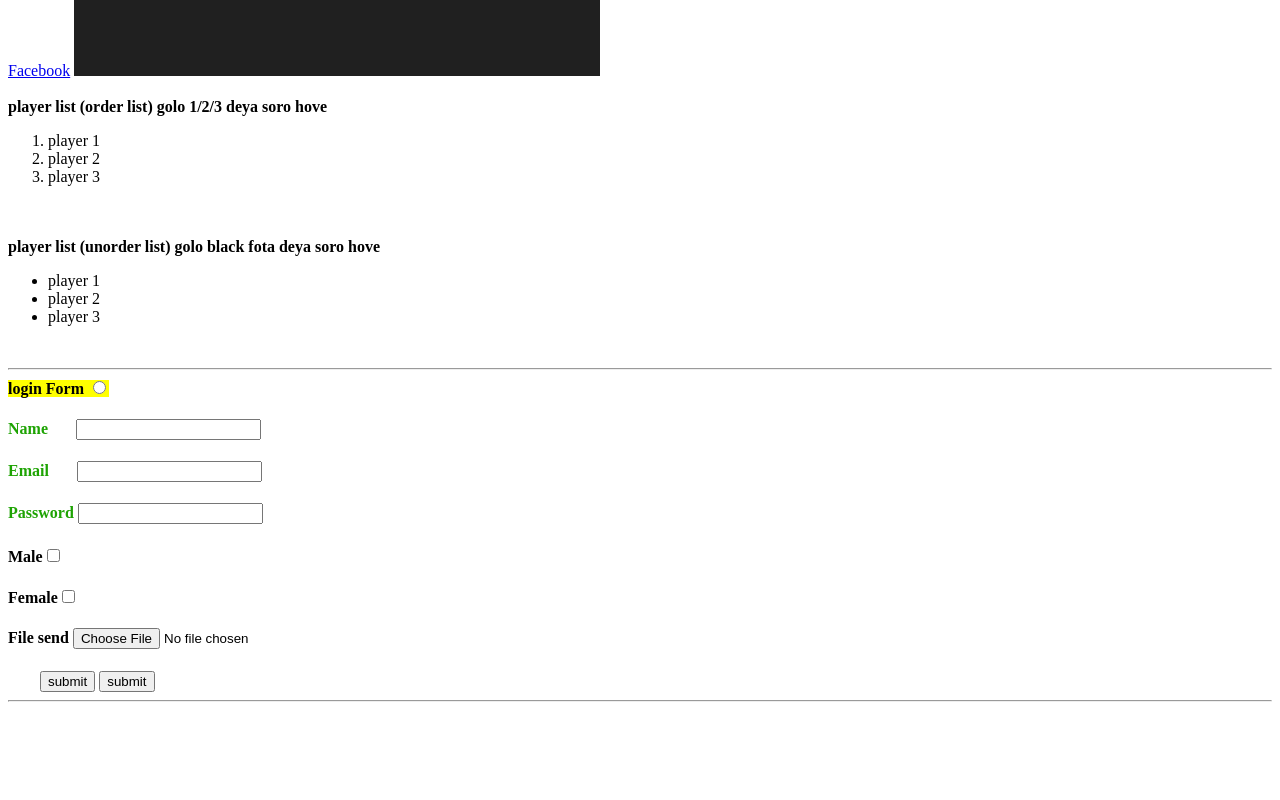
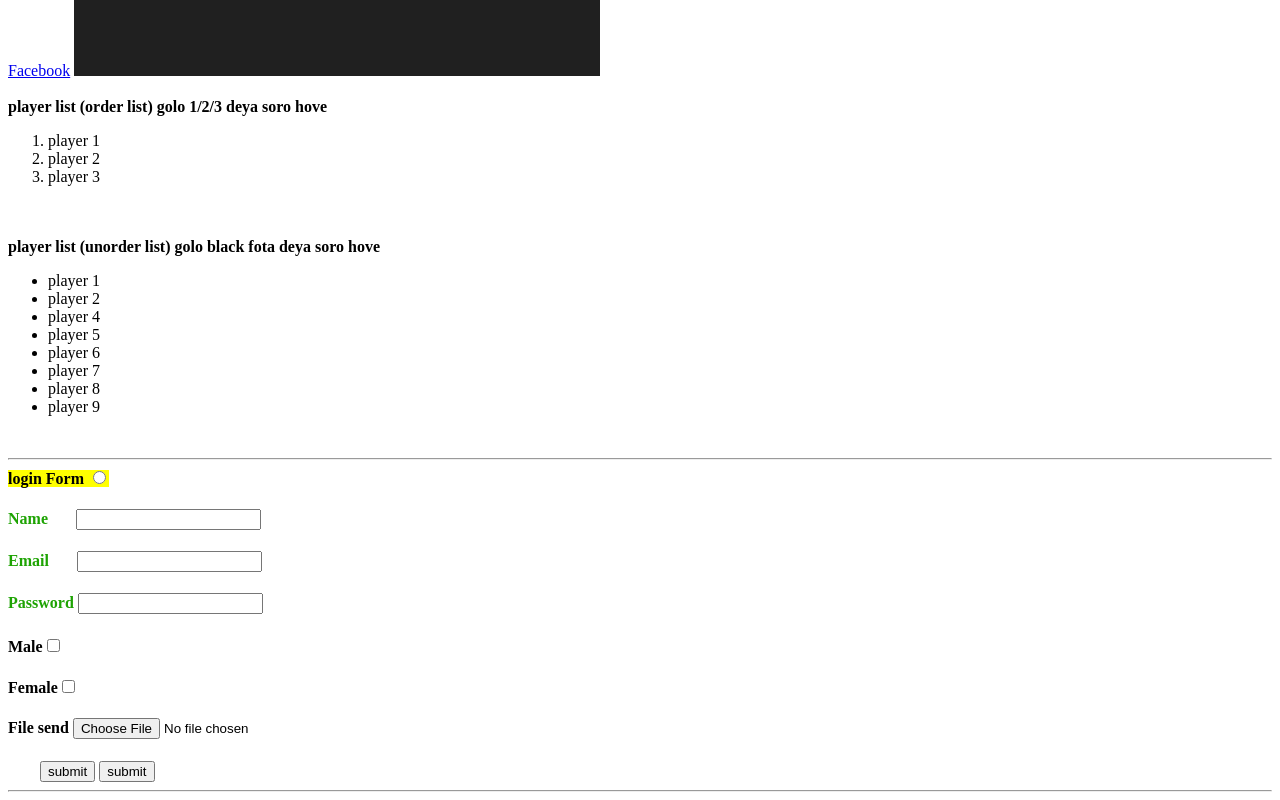
Before and after one commit to saiful298/programming-hero, a plain HTML site: page first website.html in a window 1280 px wide. Shown: the part 783-1583 px from the top of the page. Before the commit the page ends 1493 px from the top, so only its background shows below. Drawn offline with Linux system fonts and the light colour scheme.

Commit message:
player name update

```diff
--- a/first website.html
+++ b/first website.html
@@ -32,7 +32,13 @@
         <ul>
             <li>player 1</li>
             <li>player 2</li>
-            <li>player 3</li>
+            <li>player 4</li>
+            <li>player 5</li>
+            <li>player 6</li>
+            <li>player 7</li>
+            <li>player 8</li>
+            <li>player 9</li>
+
         </ul><br>
         <hr>
         <mark><b>login Form <input type="radio"> </b></mark>
```
